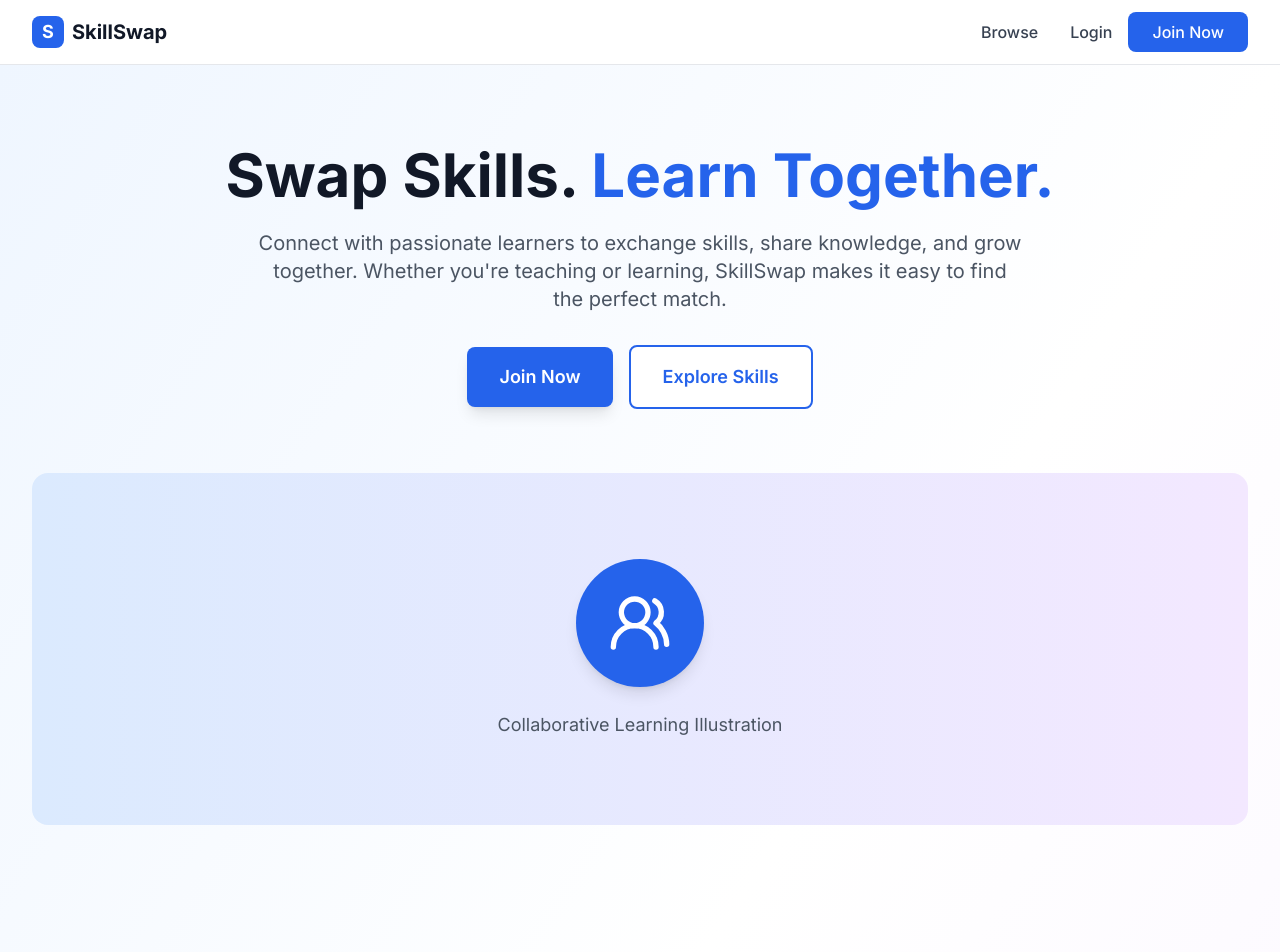
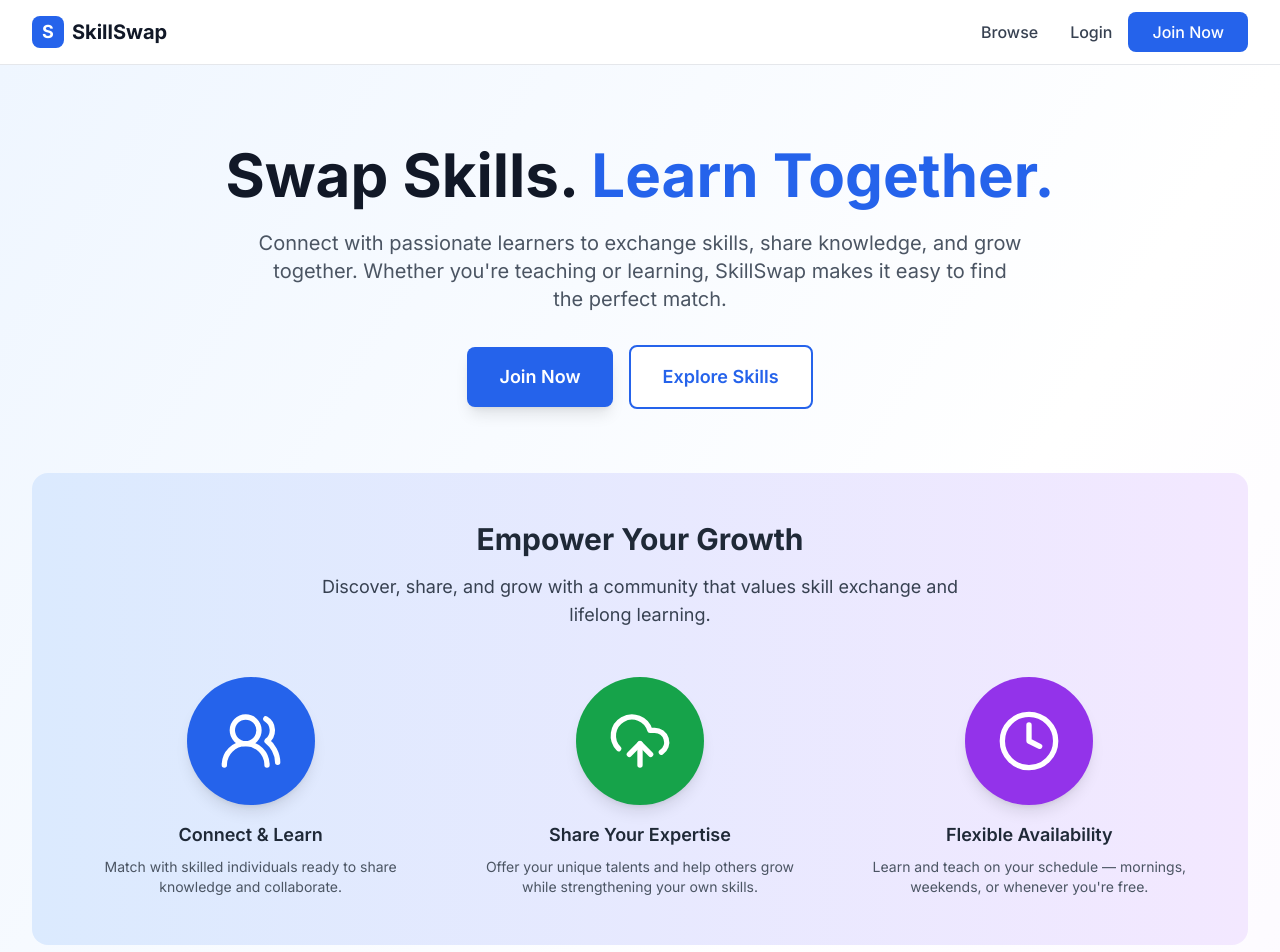
Before and after one commit to ghanshyam-du/Runtime_Terrors_Odoo_25, a Next.js app in the folder frontend/: page / in a window 1280 px wide. Shown: the top 952 px of the page. Built offline with nearby package versions, Linux system fonts and the light colour scheme.

Commit message:
Front End Changes- Upload Cloud

```diff
--- a/frontend/app/page.jsx
+++ b/frontend/app/page.jsx
@@ -1,6 +1,6 @@
 import Link from "next/link";
 import Image from "next/image";
-import { Users2 } from "lucide-react";
+import { Users2 , UploadCloud, Clock } from "lucide-react";
 
 export default function Home() {
   return (
@@ -34,18 +34,50 @@ export default function Home() {
 
           {/* Hero Image Placeholder */}
           <div className="bg-gradient-to-r from-blue-100 to-purple-100 rounded-2xl p-12 mb-16">
-            <div className="flex justify-center items-center h-64">
+
+            <div className="text-center mb-12">
+              <h2 className="text-3xl font-bold text-gray-800 mb-4">Empower Your Growth</h2>
+              <p className="text-gray-700 text-lg max-w-2xl mx-auto">
+                Discover, share, and grow with a community that values skill exchange and lifelong learning.
+              </p>
+            </div>
+
+            <div className="grid grid-cols-1 sm:grid-cols-2 md:grid-cols-3 gap-12 justify-items-center">
+              {/* Icon 1: Learn from others */}
               <div className="text-center">
-                {/* Enlarged and styled icon container */}
-                <div className="w-32 h-32 bg-blue-600 rounded-full flex items-center justify-center mx-auto mb-6 shadow-lg">
+                <div className="w-32 h-32 bg-blue-600 rounded-full flex items-center justify-center mx-auto mb-4 shadow-lg">
                   <Users2 className="text-white w-16 h-16" />
                 </div>
-                <p className="text-gray-600 text-lg">
-                  Collaborative Learning Illustration
+                <h4 className="text-lg font-semibold text-gray-800 mb-2">Connect & Learn</h4>
+                <p className="text-gray-600 text-sm max-w-xs mx-auto">
+                  Match with skilled individuals ready to share knowledge and collaborate.
+                </p>
+              </div>
+
+              {/* Icon 2: Share your skills */}
+              <div className="text-center">
+                <div className="w-32 h-32 bg-green-600 rounded-full flex items-center justify-center mx-auto mb-4 shadow-lg">
+                  <UploadCloud className="text-white w-16 h-16" />
+                </div>
+                <h4 className="text-lg font-semibold text-gray-800 mb-2">Share Your Expertise</h4>
+                <p className="text-gray-600 text-sm max-w-xs mx-auto">
+                  Offer your unique talents and help others grow while strengthening your own skills.
+                </p>
+              </div>
+
+              {/* Icon 3: Flexible scheduling */}
+              <div className="text-center">
+                <div className="w-32 h-32 bg-purple-600 rounded-full flex items-center justify-center mx-auto mb-4 shadow-lg">
+                  <Clock className="text-white w-16 h-16" />
+                </div>
+                <h4 className="text-lg font-semibold text-gray-800 mb-2">Flexible Availability</h4>
+                <p className="text-gray-600 text-sm max-w-xs mx-auto">
+                  Learn and teach on your schedule — mornings, weekends, or whenever you're free.
                 </p>
               </div>
             </div>
           </div>
+
         </div>
       </section>
 
```
